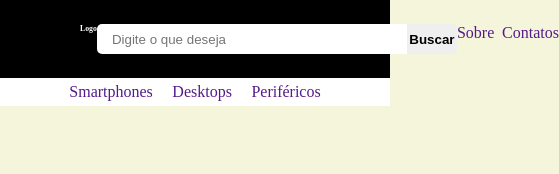
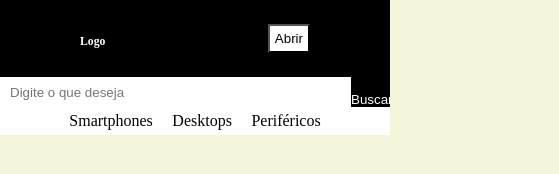
Before and after one commit to DevGabrielOliveira/site-responsivo, a plain HTML site: page index.html in a window 390 px wide. Shown: the whole page, 559 px wide, since content can reach past the window. Drawn offline with Linux system fonts and the light colour scheme.

Commit message:
alguns estilos header responsivo

```diff
--- a/index.html
+++ b/index.html
@@ -11,7 +11,7 @@
     <header>
         <nav class="nav-bar">
             <div class="nav-logo">
-                <h1>Logo</h1>
+                <h1><a href="">Logo</a></h1>
             </div>
 
             <div class="nav-pesquisar">
@@ -27,8 +27,9 @@
             </div>
 
             <div class="menu-mobile">
-                <button class="icon-menu-mobile"><img src="" alt=""></button>
+                <button class="icon-menu-mobile"><img src="" alt="">Abrir</button>
             </div>
+
             <ul class="nav-list-mobile">
                 <li class="nav-item"><a class="nav-link" href="">Sobre</a></li>
                 <li class="nav-item"><a class="nav-link" href="">Contatos</a></li>
@@ -37,7 +38,7 @@
 
         <div class="pesquisa-mobile">
             <input class="input-pesquisar-mobile" type="text" placeholder="Digite o que deseja">
-            <button class="botao-pesquisar-mobile"><img src="" alt=""></button>
+            <button class="botao-pesquisar-mobile"><img src="" alt="">Buscar</button>
         </div>
 
         <div class="container-nav-categorias">
--- a/style.css
+++ b/style.css
@@ -29,14 +29,20 @@ header {
     padding: 1.5rem 5rem;
 }
 
-.nav-logo h1 {
-    font-size: 2vw;
+.nav-logo {
+    flex: 1;
+    justify-content: left;
+}
+.nav-logo a {
+    font-size: 3vw;
+    color: var(--branco);
 }
 
 .nav-pesquisar {
     display: flex;
     align-items: center;
     justify-content: center;
+    flex: 1;
 }
 .nav-pesquisar .input-pesquisar {
     width: 300px;
@@ -60,17 +66,23 @@ header {
 }
 
 .nav-contatos {
-    height: 100%;
+    position: relative;
+    display: flex;
+    align-items: center;
+    justify-content: right;
+    flex: 1;
+}
+.nav-contatos .nav-list {
     display: flex;
     align-items: center;
     justify-content: center;
+    gap: 2vw;
 }
-.nav-contatos .nav-list {
-    display: flex;
-    height: 100%;
-    align-items: center;
-    justify-content: center;
-    gap: 2vw;
+.nav-contatos a {
+    color: var(--branco);
+}
+.nav-contatos a:hover {
+    color: grey;
 }
 
 .container-nav-categorias {
@@ -88,6 +100,12 @@ header {
     gap: 5vw;
     padding: 5px;
 }
+.container-nav-categorias .list-nav-categorias .link-nav-categoria {
+    color: var(--preto);
+}
+.container-nav-categorias .list-nav-categorias .link-nav-categoria:hover {
+    text-decoration: underline;
+}
 
 .nav-bar .menu-mobile {
     display: none;
@@ -100,3 +118,45 @@ header {
 .pesquisa-mobile {
     display: none;
 }
+
+
+/*HEADER RESPONSIVO*/
+
+@media (max-width: 768px) {
+
+    .nav-pesquisar {
+        display: none;
+    }
+
+    .nav-contatos {
+        display: none;
+    }
+
+    .nav-bar .menu-mobile {
+        display: block;
+    }
+    .nav-bar .menu-mobile button {
+        padding: 5px;
+        cursor: pointer;
+        background-color: var(--branco);
+    }
+
+    .pesquisa-mobile {
+        display: flex;
+        width: 100vw;
+        justify-content: center;
+    }
+    .pesquisa-mobile .input-pesquisar-mobile {
+        width: 90vw;
+        text-indent: 10px;
+        border: none;
+        outline: none;
+    }
+    .pesquisa-mobile .botao-pesquisar-mobile {
+        width: 10vw;
+        color: var(--branco);
+        background-color: var(--preto);
+        border: none;
+        cursor: pointer;
+    }
+}
```
